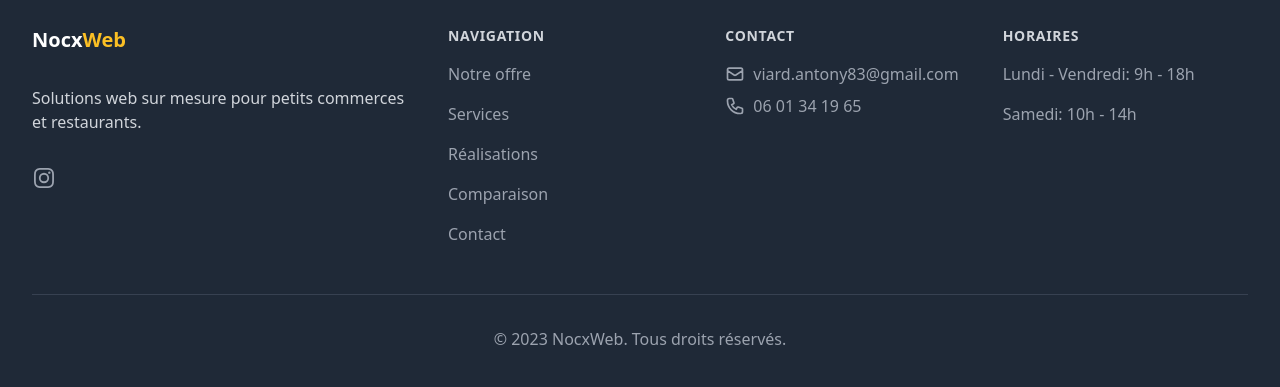
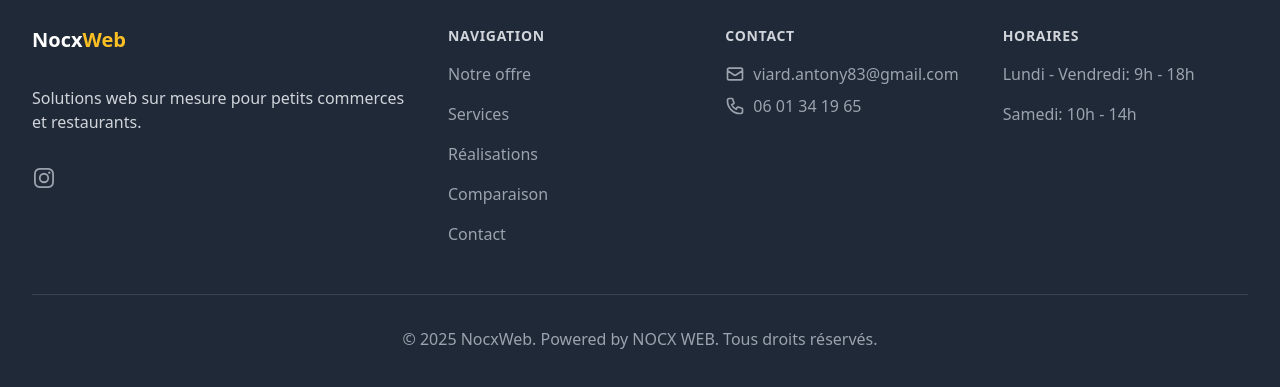
Before and after one commit to Rikka230/NocWeb, a plain HTML site: page index.html in a window 1280 px wide. Shown: the part 3499-3886 px from the top of the page. Drawn offline with nearby package versions, Linux system fonts and the light colour scheme.

Commit message:
Update index.html

```diff
--- a/index.html
+++ b/index.html
@@ -511,7 +511,7 @@
             </div>
             <div class="mt-12 border-t border-gray-700 pt-8">
                 <p class="text-base text-gray-400 text-center">
-                    &copy; 2023 NocxWeb. Tous droits réservés.
+                    &copy; 2025 NocxWeb. Powered by NOCX WEB. Tous droits réservés.
                 </p>
             </div>
         </div>
```
